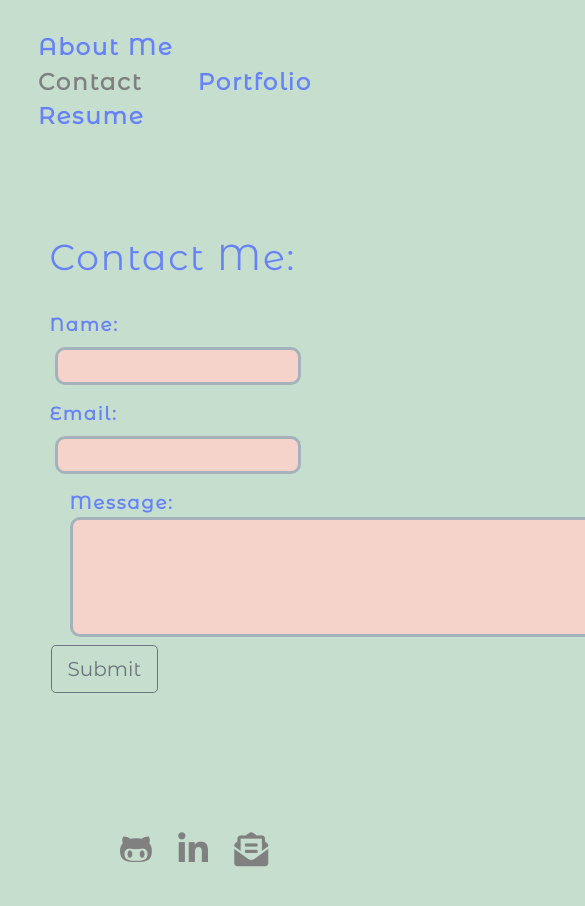
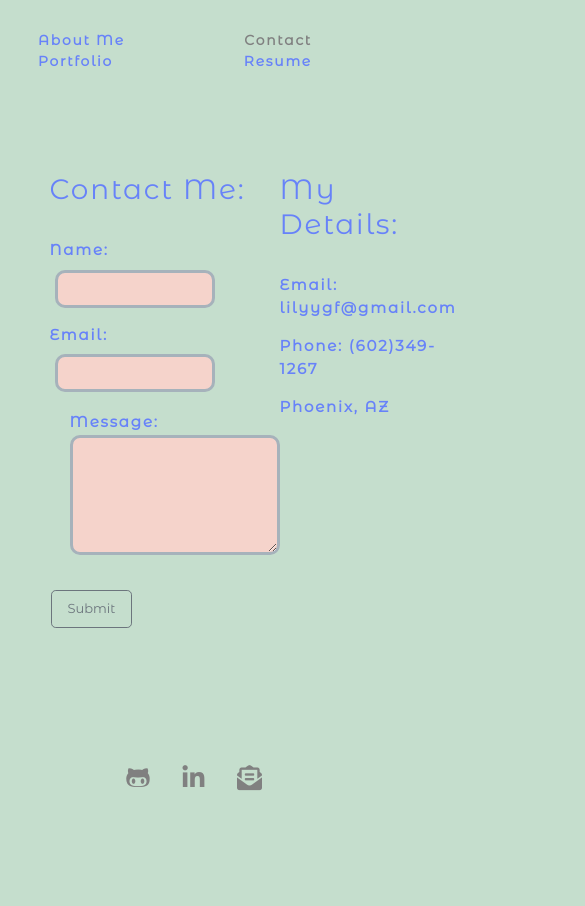
Before and after one commit to lilyhi/my-portfolio, a React (Create React App) app: page / in a window 390 px wide. Both pictures are taken after a click on the item "Contact". Shown: the top 906 px of the page, 585 px wide, since content can reach past the window. After the commit the page ends 849 px from the top, so only its background shows below. Built offline with nearby package versions, Linux system fonts and the light colour scheme.

Commit message:
mobile responsive and final edits

```diff
--- a/src/components/Contact/index.js
+++ b/src/components/Contact/index.js
@@ -46,8 +46,8 @@ function ContactForm() {
 
   return (
     <section className="contactContainer">
-      <div>
-      <h1 data-testid="h1tag">Contact Me:</h1>&nbsp;
+      <div className= "contactBox">
+      <h1 data-testid="h1tag" className="titleSubject">Contact Me:</h1>&nbsp;
       <form id="contact-form" onSubmit={handleSubmit}>
         <div className="form-group">
           <label htmlFor="name">Name:</label>
@@ -59,7 +59,7 @@ function ContactForm() {
         </div>
         <div className="form-check">
           <label className="form-check-label" htmlFor="message">Message:</label>
-          <textarea name="message" defaultValue={message} onBlur={handleChange} rows="5"  />
+          <textarea name="message" defaultValue={message} onBlur={handleChange} rows="5"  />&nbsp;
         </div>
         {errorMessage && (
           <div>
@@ -69,7 +69,7 @@ function ContactForm() {
         <button data-testid="button" type="submit" className="btn btn-outline-secondary btn-lg">Submit</button>
       </form>
       </div>
-      <div>
+      <div className="myDetails">
         <h1>My Details:</h1>&nbsp;
         <p>Email: lilyygf@gmail.com</p>
         <p>Phone: (602)349-1267</p>
--- a/src/index.css
+++ b/src/index.css
@@ -304,11 +304,12 @@ footer {
 }
 
 .card {
-  width: 25%;
+  width: 30%;
   text-align: center;
   background-color: rgb(183 198 252);
   border-radius: 25px;
   color: gray;
+  display: flex;
 }
 
 .skills li {
@@ -387,3 +388,107 @@ a {
 .navActive {
   color: gray;
 }
+
+/* MEDIA QUERY FOR SMALLER DESKTOP SCREENS AND SMALLER */
+@media screen and (max-width: 980px) {
+  textarea {
+    width: 400px;
+  }
+
+  .card {
+    width: 50%;
+  }
+
+  .card-body {
+    width: 500px;
+  }
+}
+
+/* MEDIA QUERY FOR TABLETS AND SMALLER */
+@media screen and (max-width: 768px) {
+  textarea {
+    width: 310px;
+  }
+
+  .card {
+    width: 63%;
+  }
+
+  #about
+  {
+    font-size: 30px;
+  }
+
+  .aboutMe p {
+    font-size: 16px;
+  }
+}
+
+/* MEDIA QUERY FOR MOBILE PHONES AND SMALLER */
+@media screen and (max-width: 575px) {
+  /* .navList {
+
+  } */
+  header nav ul li {
+    font-size: 60%;
+  }
+
+  #about
+  {
+    font-size: 20px;
+  }
+
+  .aboutMe p {
+    font-size: 13px;
+  }
+
+  /* .contactBox {
+    width: 300px;
+    height: 100px;
+    padding-bottom: 50%;
+  } */
+  textarea {
+    width: 210px;
+  }
+
+  input {
+    width: 160px;
+  }
+
+  .projectCard {
+    margin: 10px 20px;
+  }
+
+  .card {
+    width: 100%;
+  }
+
+  .btn-lg {
+    font-size: 13px;
+  }
+
+  .form-group {
+    font-size: 15px;
+  }
+
+  .form-check-label {
+    font-size: 15px;
+  }
+
+  .titleSubject {
+    font-size: 28px;
+  }
+
+  .myDetails h1 {
+    font-size: 28px;
+  }
+
+  .myDetails p {
+    font-size: 15px;
+  }
+
+  footer a {
+    font-size: 25px;
+
+  }
+}
```
